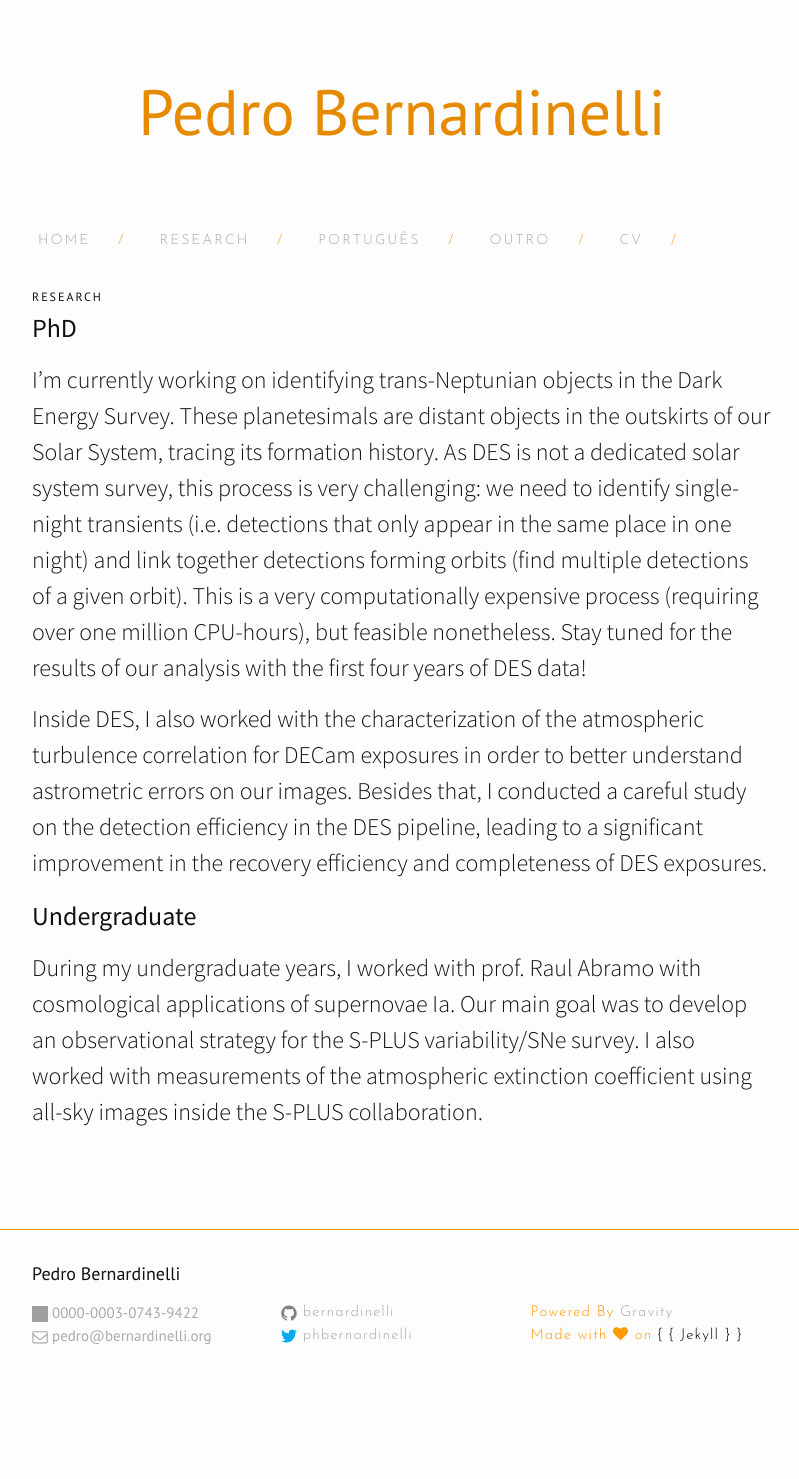
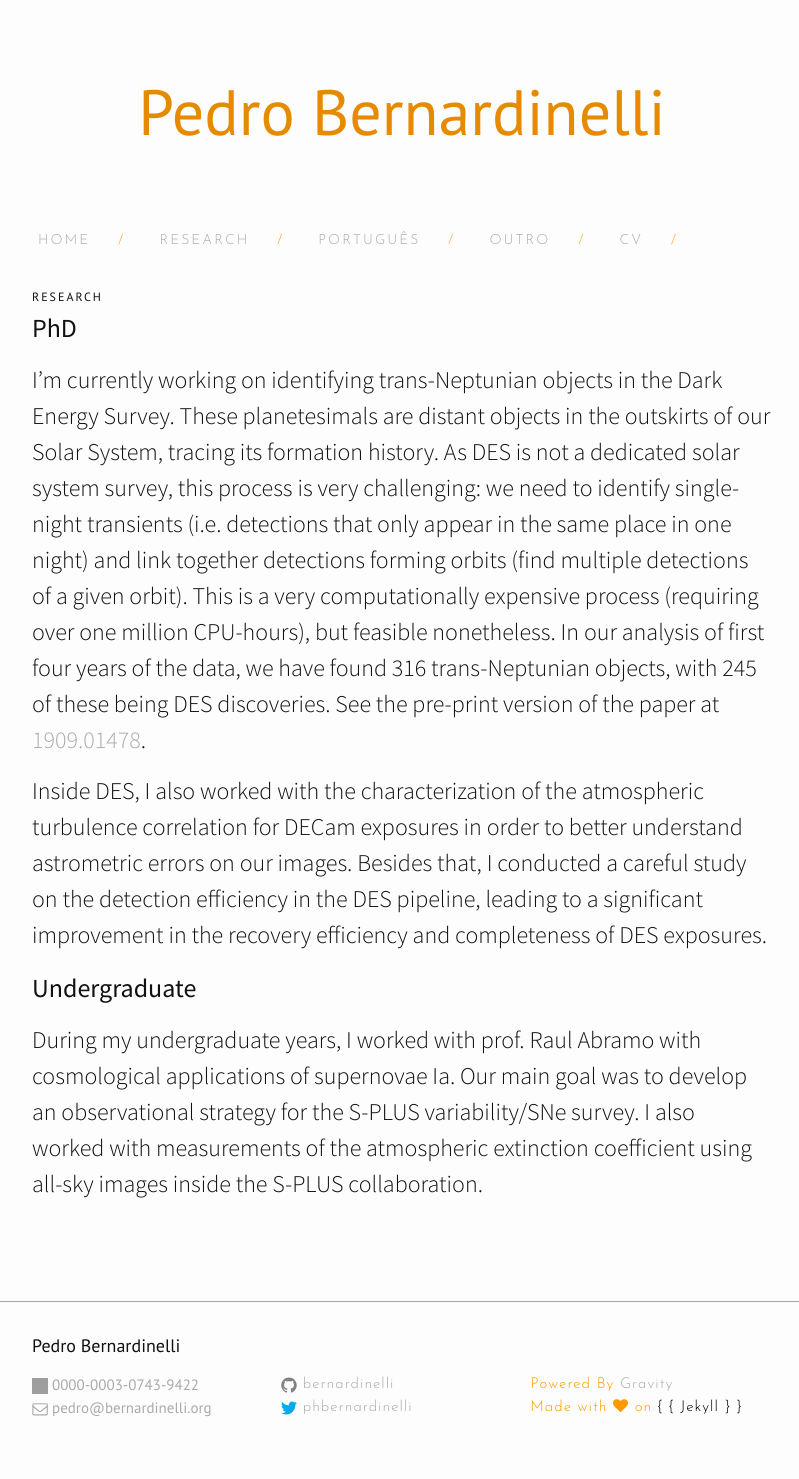
Before and after one commit to bernardinelli/bernardinelli.github.io, a Jekyll site: the page built from index01-research.md, in a window 1280 px wide. Shown: the whole page, without its empty margins (238-1037 px from the left). Built offline with Jekyll 4.4.1, drawn with Linux system fonts in a browser that asks for light colours; nearby versions of some CDN libraries; before the commit the page ends 1407 px from its top, so only the background shows below that; grey boxes are pictures that could not be loaded.

Commit message:
added paper

```diff
--- a/index01-research.md
+++ b/index01-research.md
@@ -5,7 +5,7 @@ permalink: /research/
 ---
 
 ### PhD ###
-I'm currently working on identifying trans-Neptunian objects in the Dark Energy Survey. These planetesimals are distant objects in the outskirts of our Solar System, tracing its formation history. As DES is not a dedicated solar system survey, this process is very challenging: we need to identify single-night transients (i.e. detections that only appear in the same place in one night) and link together detections forming orbits (find multiple detections of a given orbit). This is a very computationally expensive process (requiring over one million CPU-hours), but feasible nonetheless. Stay tuned for the results of our analysis with the first four years of DES data!
+I'm currently working on identifying trans-Neptunian objects in the Dark Energy Survey. These planetesimals are distant objects in the outskirts of our Solar System, tracing its formation history. As DES is not a dedicated solar system survey, this process is very challenging: we need to identify single-night transients (i.e. detections that only appear in the same place in one night) and link together detections forming orbits (find multiple detections of a given orbit). This is a very computationally expensive process (requiring over one million CPU-hours), but feasible nonetheless. In our analysis of first four years of the data, we have found 316 trans-Neptunian objects, with 245 of these being DES discoveries. See the pre-print version of the paper at [1909.01478](https://arxiv.org/abs/1909.01478).
 
 Inside DES, I also worked with the characterization of the atmospheric turbulence correlation for DECam exposures in order to better understand astrometric errors on our images. Besides that, I conducted a careful study on the detection efficiency in the DES pipeline, leading to a significant improvement in the recovery efficiency and completeness of DES exposures.
 
```
Also changed, not shown: 1 other file.
